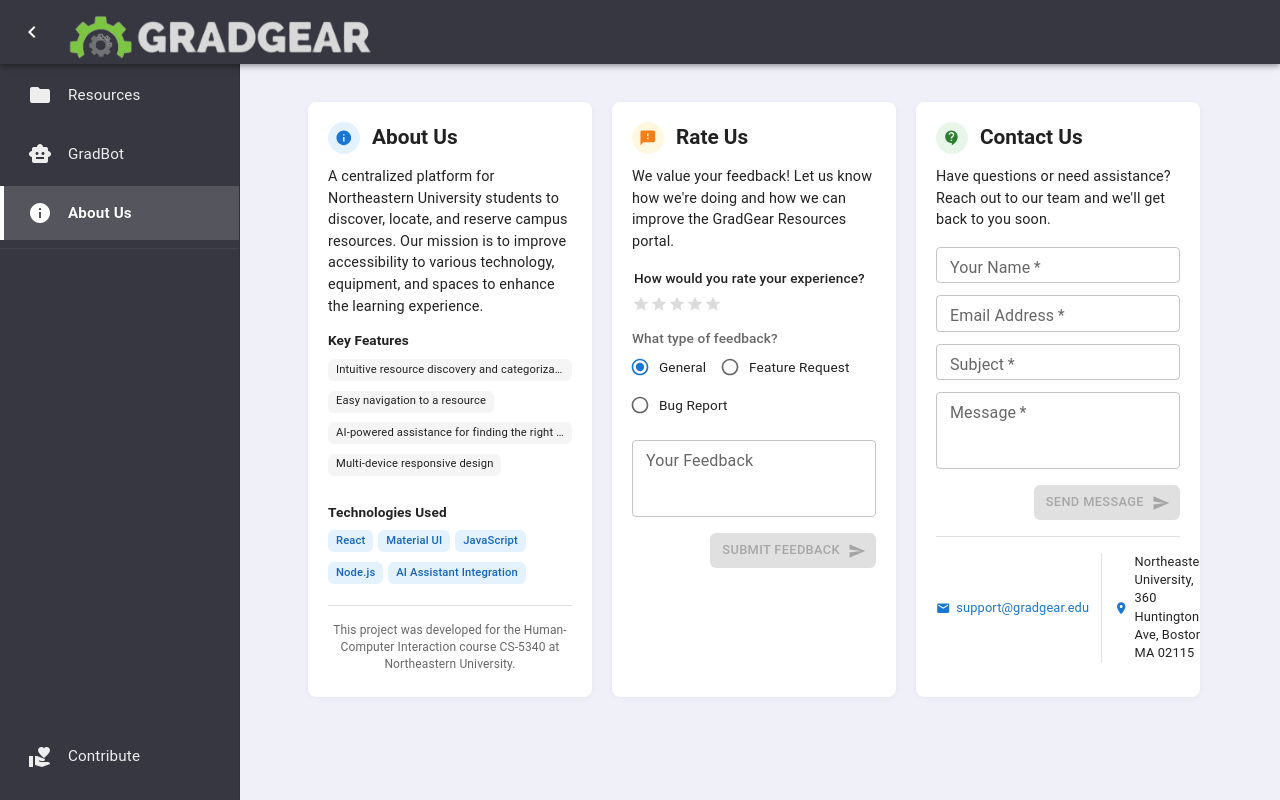
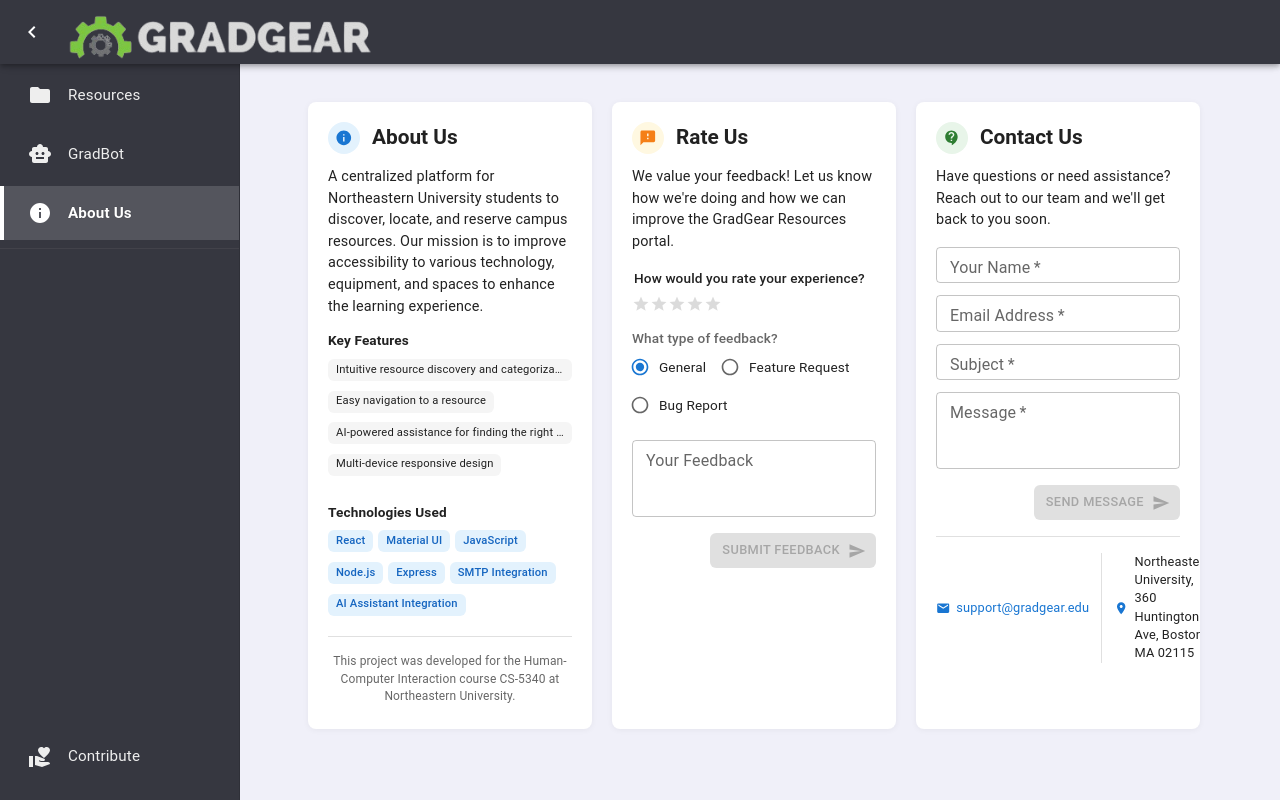
Before and after one commit to rishabhkumar14/GradGear, a React (Create React App) app in the folder frontend/: page /aboutus in a window 1280 px wide. Built offline with nearby package versions, Linux system fonts and the light colour scheme; no server answers.

Commit message:
added technology in about us

```diff
--- a/frontend/src/pages/about/AboutUsData.js
+++ b/frontend/src/pages/about/AboutUsData.js
@@ -45,6 +45,8 @@
     "Material UI",
     "JavaScript",
     "Node.js",
+    "Express",
+    "SMTP Integration",
     "AI Assistant Integration",
   ],
   highlights: [
```
